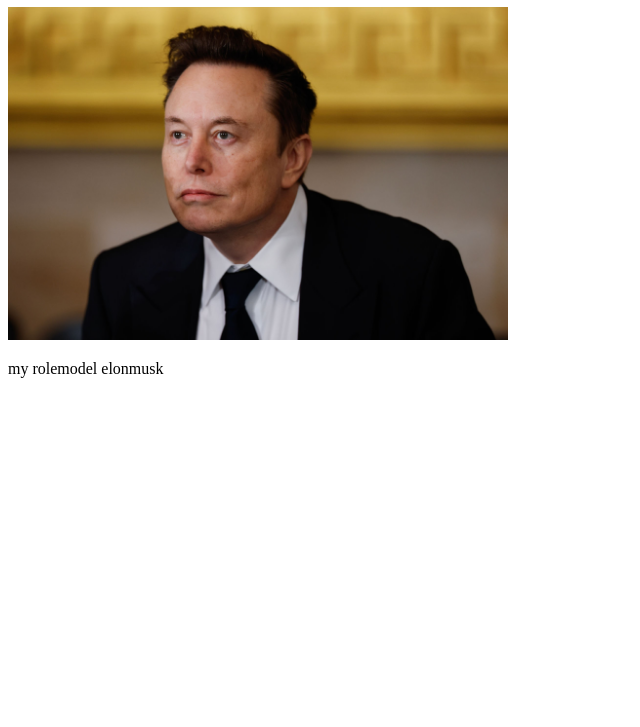
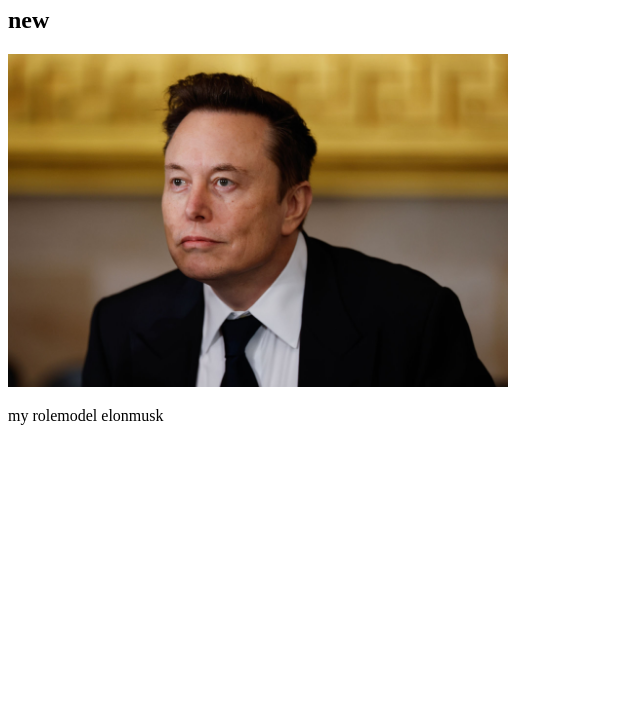
Before and after one commit to durga07-bot/WEBSITE-CREATION, a plain HTML site: page index.html in a window 1280 px wide. Shown: the part 73-800 px from the top of the page, without its empty margins (0-640 px from the left). Drawn offline with Linux system fonts and the light colour scheme.

Commit message:
added new

```diff
--- a/index.html
+++ b/index.html
@@ -7,6 +7,7 @@
 </head>
 <body>
     <h1>elonmusk</h1>
+    <h2>new</h2>
     <img width="500px" src="first.jpg" alt="" srcset="">
     <p>my rolemodel elonmusk</p>
 </body>
```
